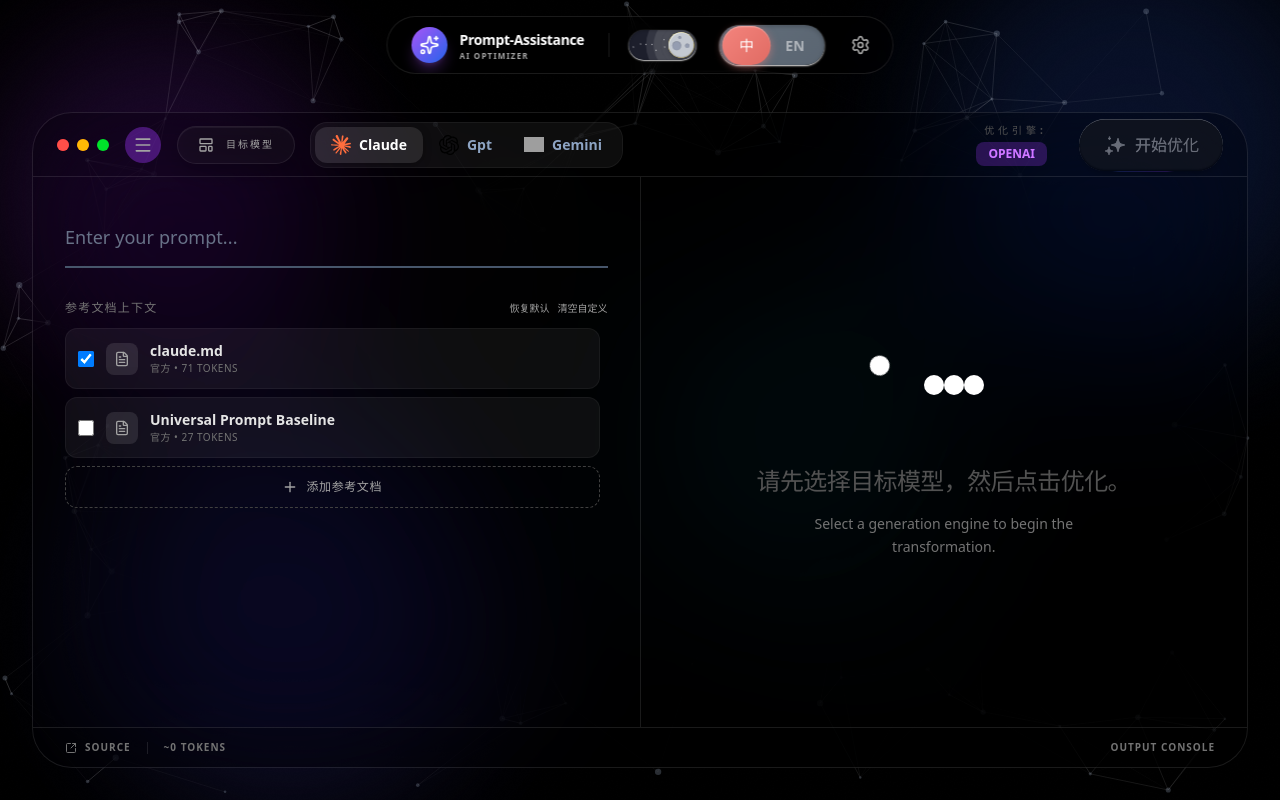
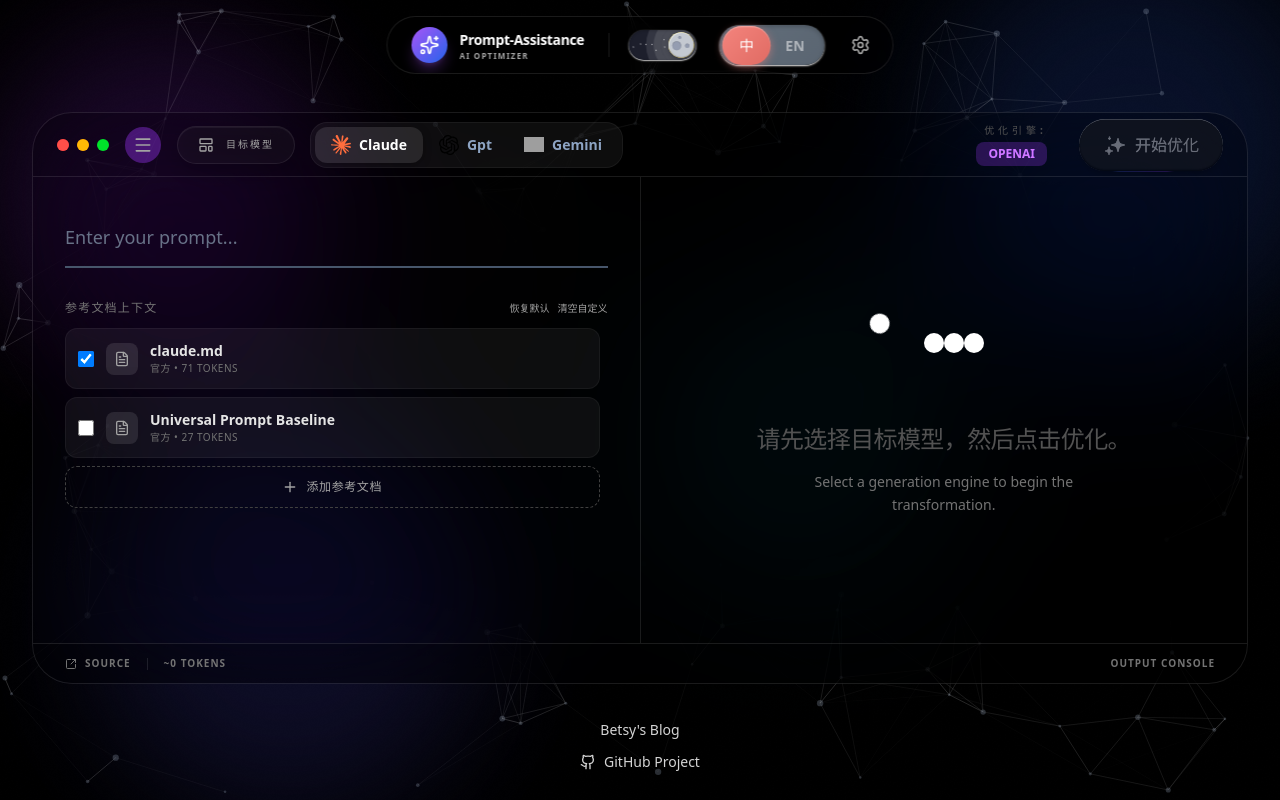
Before and after one commit to Besty0728/Prompt-Assistance, a Svelte app: page / in a window 1280 px wide. Built offline with nearby package versions, Linux system fonts and the light colour scheme; grey boxes are pictures that could not be loaded.

Commit message:
添加页脚，包含博客和GitHub项目链接

```diff
--- a/src/App.svelte
+++ b/src/App.svelte
@@ -4,7 +4,13 @@
   import Optimizer from "./components/Optimizer.svelte";
   import Settings from "./components/Settings.svelte";
   import Background from "./components/Background.svelte";
-  import { Settings as SettingsIcon, Sparkles, Sun, Moon } from "lucide-svelte";
+  import {
+    Settings as SettingsIcon,
+    Sparkles,
+    Sun,
+    Moon,
+    Github,
+  } from "lucide-svelte";
 
   let showSettings = $state(false);
   let t = $derived(translations[appState.settings.language]);
@@ -132,6 +138,31 @@
   >
     <Optimizer />
   </div>
+
+  <footer class="shrink-0 pb-4 md:pb-6">
+    <div
+      class="mx-auto w-fit text-center text-[12px] md:text-sm text-neutral-600 dark:text-neutral-300"
+    >
+      <a
+        href="https://www.micostar.cc"
+        target="_blank"
+        rel="noopener noreferrer"
+        class="inline-flex items-center gap-2 px-2 py-1 rounded-md hover:bg-black/5 dark:hover:bg-white/10 transition-colors"
+      >
+        <span>Betsy's Blog</span>
+      </a>
+      <div class="h-1"></div>
+      <a
+        href="https://github.com/Besty0728/Prompt-Assistance"
+        target="_blank"
+        rel="noopener noreferrer"
+        class="inline-flex items-center gap-2 px-2 py-1 rounded-md hover:bg-black/5 dark:hover:bg-white/10 transition-colors"
+      >
+        <Github class="size-4" />
+        <span>GitHub Project</span>
+      </a>
+    </div>
+  </footer>
 
   <!-- Settings Modal (Glass Overlay) -->
   {#if showSettings}
```
